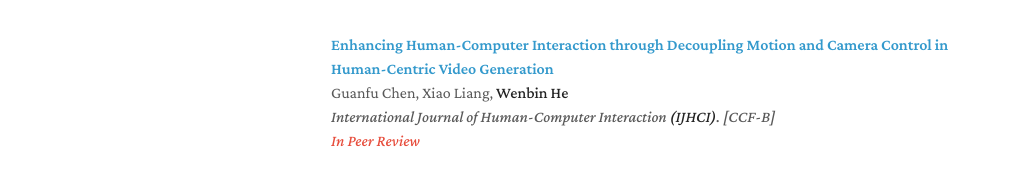
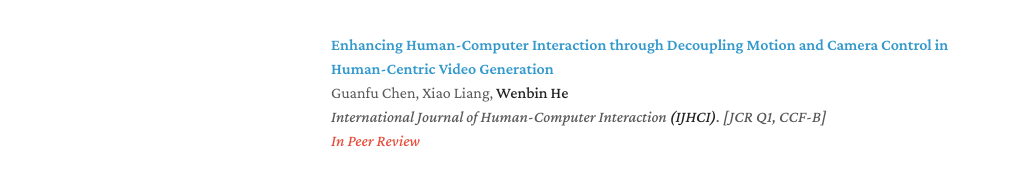
Before and after one commit to BbiHH/BbiHH.github.io, a Jekyll site: the page built from index.md, in a window 1280 px wide and 900 px high, scrolled down 954 px. Shown: the part 621-807 px from the top of the window, without its empty margins (139-1148 px from the left). Built offline with Jekyll 4.4.1, drawn with Linux system fonts in a browser that asks for light colours; a style sheet for code colours, icons or effects is not loaded; our own code applies the rules of GitHub Pages for plain Markdown files.

Commit message:
Update underreview.yml

```diff
--- a/_data/underreview.yml
+++ b/_data/underreview.yml
@@ -9,5 +9,5 @@
   - title: "Enhancing Human-Computer Interaction through Decoupling Motion and Camera Control in Human-Centric Video Generation"
     authors: Guanfu Chen, Xiao Liang, <strong>Wenbin He</strong>
     conference_short: IJHCI
-    conference: International Journal of Human-Computer Interaction <strong>(IJHCI)</strong>. [<i>CCF-B</i>]
+    conference: International Journal of Human-Computer Interaction <strong>(IJHCI)</strong>. [<i>JCR Q1, CCF-B</i>]
     notes: In Peer Review
```
